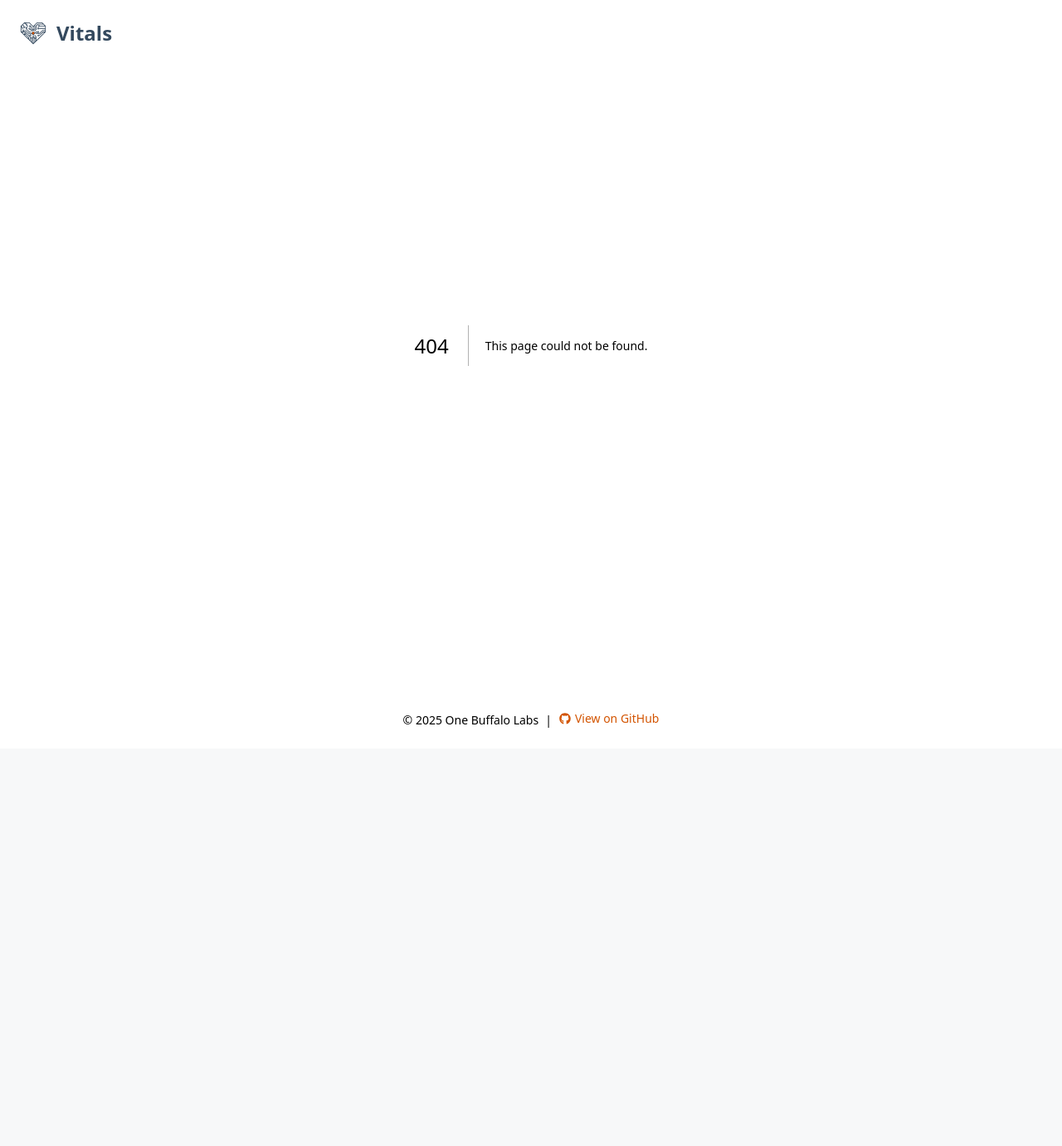
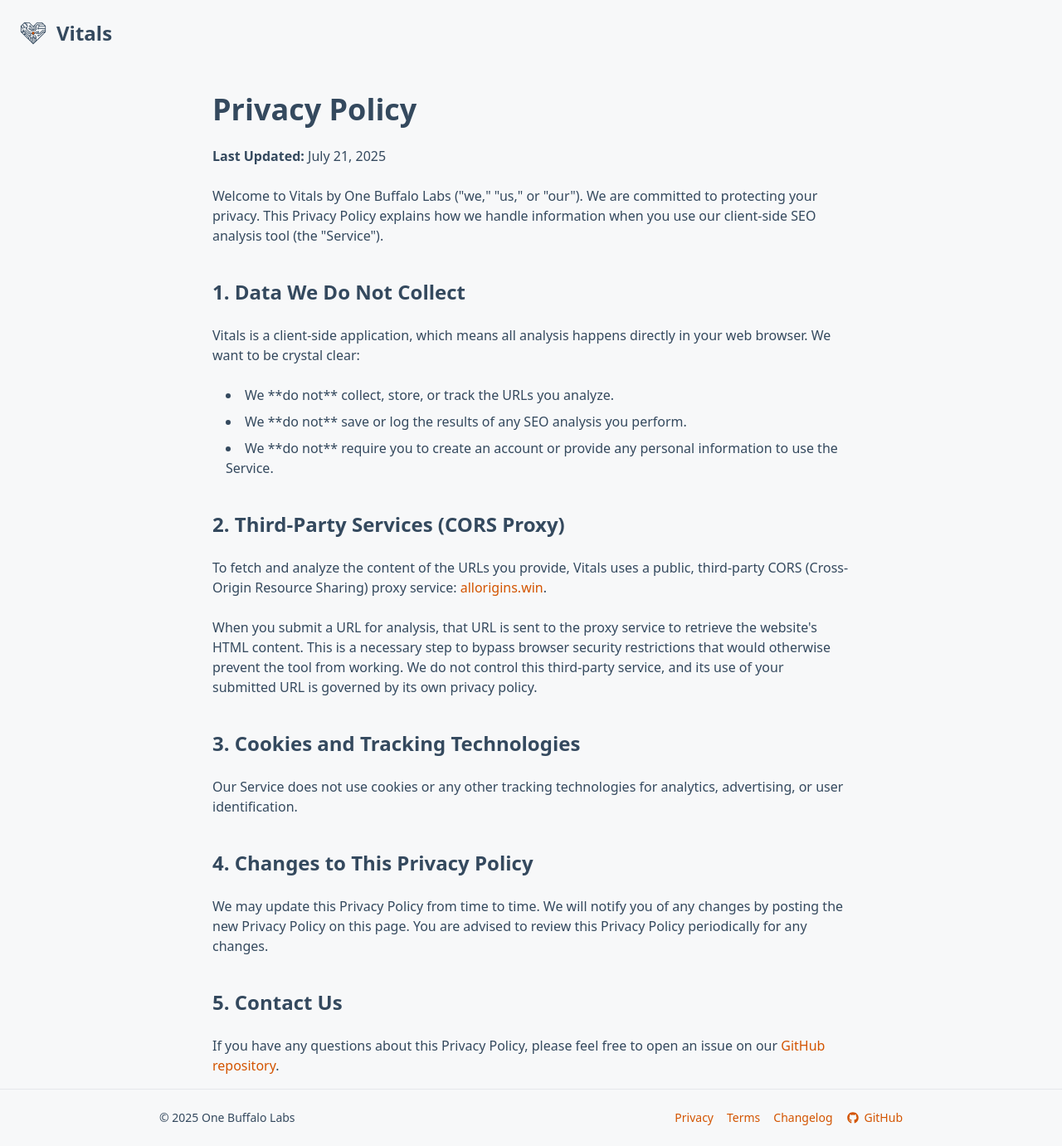
Before and after one commit to OneBuffaloLabs/vitals, a Next.js app: page /privacy in a window 1280 px wide. Before the commit this address had no page. Shown: the whole page at 83% size. Before the commit the page ends 902 px from the top, so only its background shows below. Built offline with nearby package versions, Linux system fonts and the light colour scheme.

Commit message:
[Issue-16] Create Privacy Policy Page

```diff
--- a/src/app/layout.tsx
+++ b/src/app/layout.tsx
@@ -82,7 +82,9 @@ export default function RootLayout({
       <body
         className={`${inter.variable} font-sans antialiased bg-background-base flex flex-col min-h-screen`}>
         <Header />
-        <main className='flex-grow flex items-center justify-center p-4'>{children}</main>
+        <main className='flex-grow flex items-center justify-center p-4 pt-24 sm:pt-28'>
+          {children}
+        </main>
         <Footer />
       </body>
     </html>
--- /dev/null
+++ b/src/app/privacy/page.tsx
@@ -0,0 +1,92 @@
+import { Metadata } from 'next';
+import Link from 'next/link';
+
+export const metadata: Metadata = {
+  title: 'Privacy Policy | Vitals by One Buffalo Labs',
+  description: 'Learn about how Vitals handles your data and respects your privacy.',
+};
+
+export default function PrivacyPolicyPage() {
+  return (
+    <div className='w-full max-w-3xl text-left'>
+      <h1 className='text-4xl font-bold text-vitals-primary mb-6'>Privacy Policy</h1>
+      <div className='space-y-6 text-muted-foreground'>
+        <p>
+          <strong>Last Updated:</strong> July 21, 2025
+        </p>
+        <p>
+          Welcome to Vitals by One Buffalo Labs (&quot;we,&quot; &quot;us,&quot; or
+          &quot;our&quot;). We are committed to protecting your privacy. This Privacy Policy
+          explains how we handle information when you use our client-side SEO analysis tool (the
+          &quot;Service&quot;).
+        </p>
+
+        <h2 className='text-2xl font-bold text-vitals-primary pt-4'>1. Data We Do Not Collect</h2>
+        <p>
+          Vitals is a client-side application, which means all analysis happens directly in your web
+          browser. We want to be crystal clear:
+        </p>
+        <ul className='list-disc list-inside space-y-2 pl-4'>
+          <li>We **do not** collect, store, or track the URLs you analyze.</li>
+          <li>We **do not** save or log the results of any SEO analysis you perform.</li>
+          <li>
+            We **do not** require you to create an account or provide any personal information to
+            use the Service.
+          </li>
+        </ul>
+
+        <h2 className='text-2xl font-bold text-vitals-primary pt-4'>
+          2. Third-Party Services (CORS Proxy)
+        </h2>
+        <p>
+          To fetch and analyze the content of the URLs you provide, Vitals uses a public,
+          third-party CORS (Cross-Origin Resource Sharing) proxy service:{' '}
+          <a
+            href='https://allorigins.win/'
+            target='_blank'
+            rel='noopener noreferrer'
+            className='text-vitals-accent hover:underline'>
+            allorigins.win
+          </a>
+          .
+        </p>
+        <p>
+          When you submit a URL for analysis, that URL is sent to the proxy service to retrieve the
+          website&apos;s HTML content. This is a necessary step to bypass browser security
+          restrictions that would otherwise prevent the tool from working. We do not control this
+          third-party service, and its use of your submitted URL is governed by its own privacy
+          policy.
+        </p>
+
+        <h2 className='text-2xl font-bold text-vitals-primary pt-4'>
+          3. Cookies and Tracking Technologies
+        </h2>
+        <p>
+          Our Service does not use cookies or any other tracking technologies for analytics,
+          advertising, or user identification.
+        </p>
+
+        <h2 className='text-2xl font-bold text-vitals-primary pt-4'>
+          4. Changes to This Privacy Policy
+        </h2>
+        <p>
+          We may update this Privacy Policy from time to time. We will notify you of any changes by
+          posting the new Privacy Policy on this page. You are advised to review this Privacy Policy
+          periodically for any changes.
+        </p>
+
+        <h2 className='text-2xl font-bold text-vitals-primary pt-4'>5. Contact Us</h2>
+        <p>
+          If you have any questions about this Privacy Policy, please feel free to open an issue on
+          our{' '}
+          <Link
+            href='https://github.com/OneBuffaloLabs/vitals'
+            className='text-vitals-accent hover:underline'>
+            GitHub repository
+          </Link>
+          .
+        </p>
+      </div>
+    </div>
+  );
+}
--- a/src/components/Footer.tsx
+++ b/src/components/Footer.tsx
@@ -1,22 +1,43 @@
 import { FontAwesomeIcon } from '@fortawesome/react-fontawesome';
 import { faGithub } from '@fortawesome/free-brands-svg-icons';
+import Link from 'next/link';
 
 const Footer = () => {
+  const startYear = 2025;
   const currentYear = new Date().getFullYear();
+  const copyrightDate = startYear === currentYear ? startYear : `${startYear} - ${currentYear}`;
 
   return (
-    <footer className='w-full p-4 sm:p-6'>
-      <div className='text-center text-sm text-muted-foreground'>
-        <span>© {currentYear} One Buffalo Labs</span>
-        <span className='mx-2'>|</span>
+    <footer className='w-full p-4 sm:p-6 border-t border-gray-200'>
+      <div className='flex flex-col sm:flex-row items-center justify-between max-w-4xl mx-auto text-sm text-muted-foreground'>
+        {/* Copyright Info */}
+        <div className='mb-4 sm:mb-0'>
+          <span>© {copyrightDate} One Buffalo Labs</span>
+        </div>
+
+        {/* Navigation Links */}
+        <div className='flex items-center gap-4'>
+          <Link href='/privacy' className='hover:text-vitals-accent transition-colors'>
+            Privacy
+          </Link>
+          {/* Placeholder for Terms page */}
+          <Link href='/terms' className='hover:text-vitals-accent transition-colors'>
+            Terms
+          </Link>
+          {/* Placeholder for Changelog page */}
+          <Link href='/changelog' className='hover:text-vitals-accent transition-colors'>
+            Changelog
+          </Link>
           <a
             href='https://github.com/OneBuffaloLabs/vitals'
             target='_blank'
             rel='noopener noreferrer'
-          className='inline-flex items-center gap-1 hover:text-vitals-accent'>
+            className='inline-flex items-center gap-1.5 hover:text-vitals-accent transition-colors'
+            aria-label='View on GitHub'>
             <FontAwesomeIcon icon={faGithub} className='h-4 w-4' />
-          <span>View on GitHub</span>
+            <span className='hidden sm:inline'>GitHub</span>
           </a>
+        </div>
       </div>
     </footer>
   );
```
Lines whose indentation alone changed are shown as unchanged.
